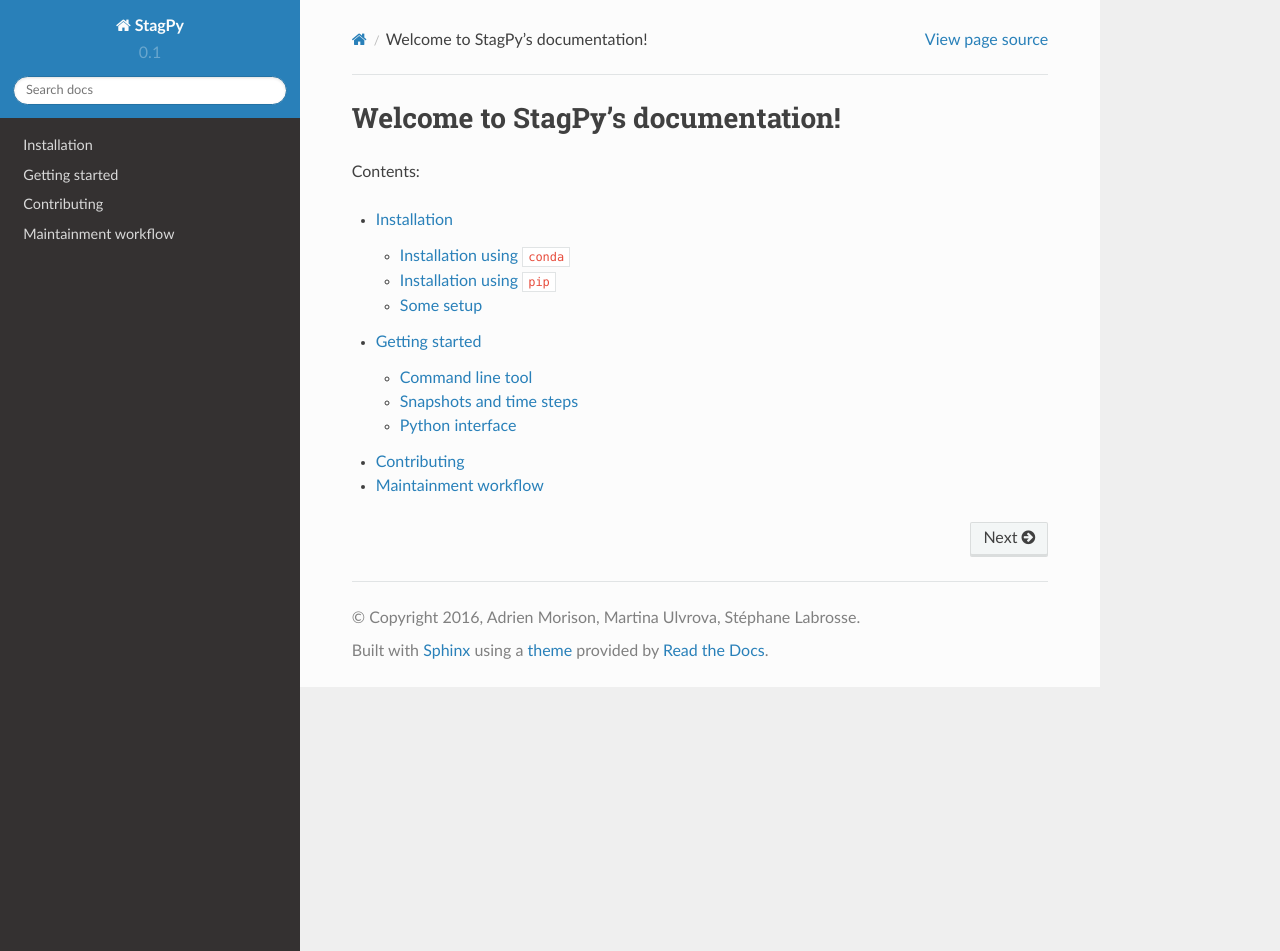
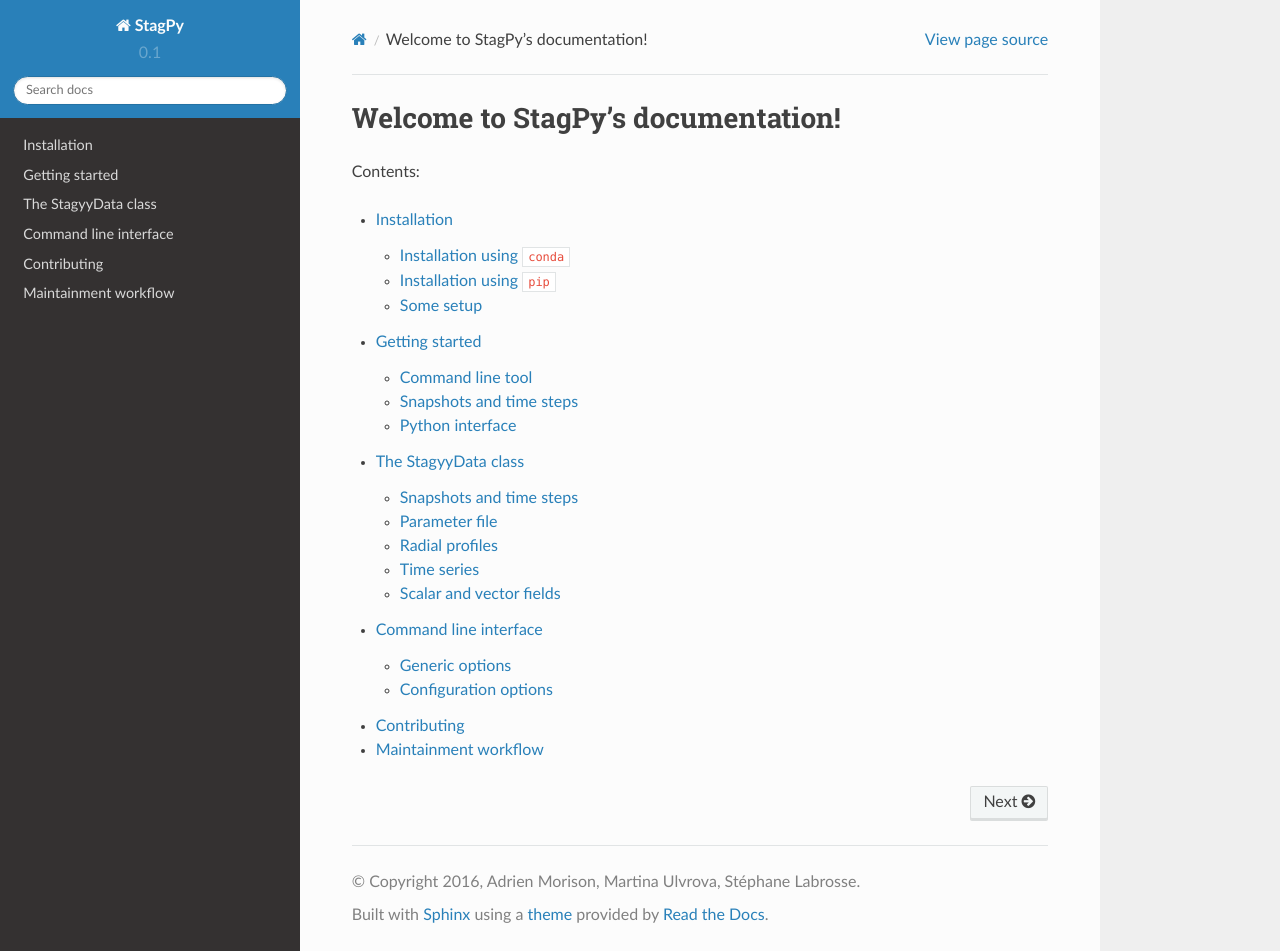
Before and after one commit to StagPython/StagPy, a Sphinx documentation site: the page built from docs/index.rst, in a window 1280 px wide and 951 px high. Built offline with Sphinx 7.4.7 and the Read the Docs theme 2.0.0, drawn with Linux system fonts in a browser that asks for light colours; some of the changed lines change nothing that is shown.

Commit message:
Add documentation on CLI and Python interfaces

```diff
--- a/docs/index.rst
+++ b/docs/index.rst
@@ -13,5 +13,7 @@
 
    sources/install
    sources/tuto
+   sources/stagyydata
+   sources/cli
    sources/developers
    sources/maintainers
--- /dev/null
+++ b/docs/sources/cli.rst
@@ -0,0 +1,71 @@
+Command line interface
+======================
+
+The command line interface is organized in subcommands. Three subcommands
+(``var``, ``version`` and ``config``) deals with StagPy related stuff, while
+the others (``field``, ``rprof``, ``time`` and ``plates``) handles the
+processing of StagYY output data. The latter set shares some generic options
+which are described in the following subsection.
+
+Generic options
+---------------
+
+These options are shared by the ``field``, ``rprof``, ``time`` and ``plates``
+subcommands.
+
+.. option:: -p <path>, --path <path>
+
+   Path towards the StagYY run directory (i.e. the directory containing the par
+   file of your simulation). The path can be absolute or relative to your
+   working directory. If not specified, the working directory is assumed to be
+   the StagYY run directory.
+
+.. option:: --outname <outname>
+
+   Prefix used to name the files produced by StagPy. "stagpy" is the default
+   value.
+
+.. option:: -t <step-slice>, --timesteps <step-slice>
+
+   Range of timesteps that should be processed. Defaults to the last available
+   snapshot.
+
+.. option:: -s <snap-slice>, --snapshots <snap-slice>
+
+   Range of snapshots that should be processed. Defaults to the last available
+   snapshot.
+
+.. option:: --scan <file-list>
+
+   Comma separated list of binary files that should be scanned when looking
+   for the last available snapshot or for the snapshot corresponding to a
+   given timestep. For performance reasons, this defaults to "t" (temperature
+   file).
+
+.. option:: -xkcd, +xkcd
+
+    Toggle xkcd plot style. Defaults to disabled.
+
+.. option:: -pdf, +pdf
+
+    Toggle rasterization of produced figures. Defaults to enabled rasterization
+    (``-pdf``).
+
+Configuration options
+---------------------
+
+These options are used by the ``config`` subcommand.
+
+.. option:: --create
+
+   Create a new config file from scratch. This is useful if your configuration
+   file is broken or you want to reset the modifications you made to your
+   configuration.
+
+.. option:: --update
+
+   Add missing entries to your config file (or create a new one if necessary).
+
+.. option:: --edit
+
+   Open your config file in ``vim``.
--- /dev/null
+++ b/docs/sources/stagyydata.rst
@@ -0,0 +1,21 @@
+The StagyyData class
+====================
+
+The StagyyData class is a generic lazy accessor to StagYY output data you can
+use in your own Python scripts. This section describes how you can access the
+various StagYY output data using this class.
+
+Snapshots and time steps
+------------------------
+
+Parameter file
+--------------
+
+Radial profiles
+---------------
+
+Time series
+-----------
+
+Scalar and vector fields
+------------------------
--- a/docs/sources/tuto.rst
+++ b/docs/sources/tuto.rst
@@ -42,6 +42,9 @@
 ``./`` (i.e. the current directory) and the snapshot defaults to the last one
 available. The command ``% stagpy var`` displays the list of fields available
 with the ``-o`` option.
+
+See the :doc:`dedicated section <cli>` for more information on the command line
+interface.
 
 Snapshots and time steps
 ------------------------
@@ -100,3 +103,6 @@
 files are read only when the data they contain is asked for. For example, the
 temperature field of the last snapshot isn't read until
 ``sdat.snaps[-1].fields['t']`` is asked for.
+
+See the :doc:`dedicated section <stagyydata>` for more information on the
+``StagyyData`` class.
```
